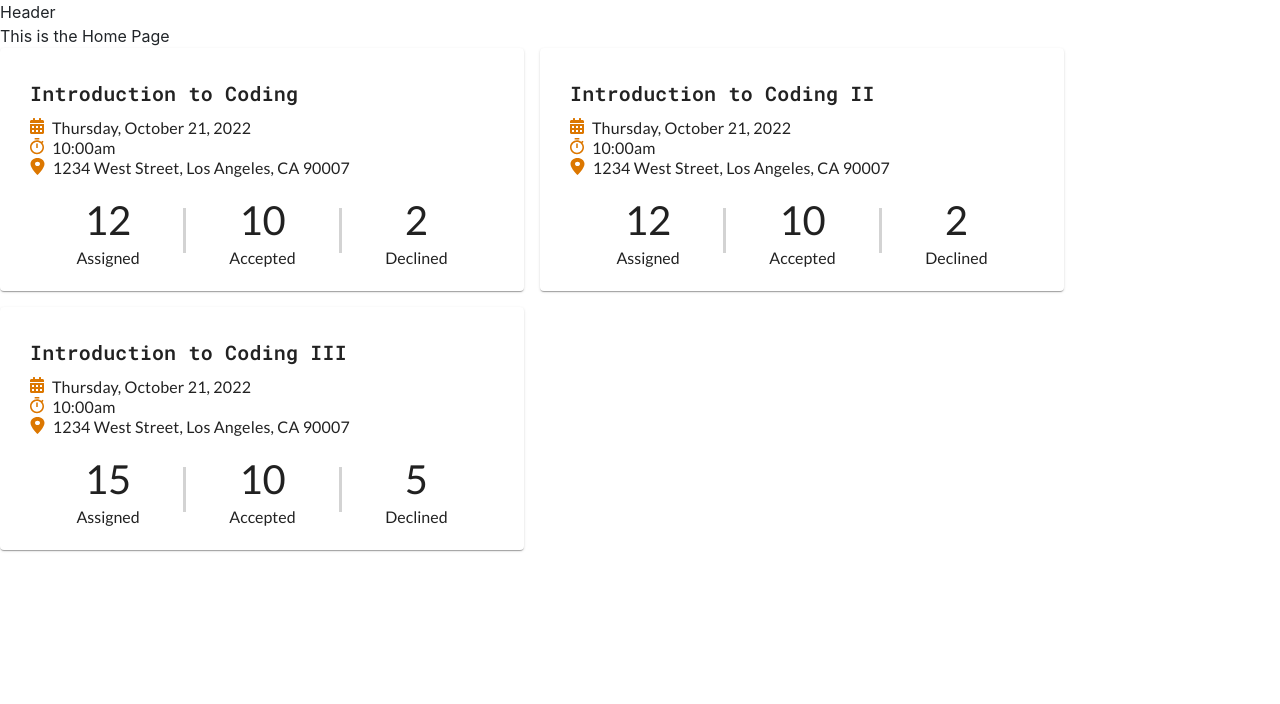
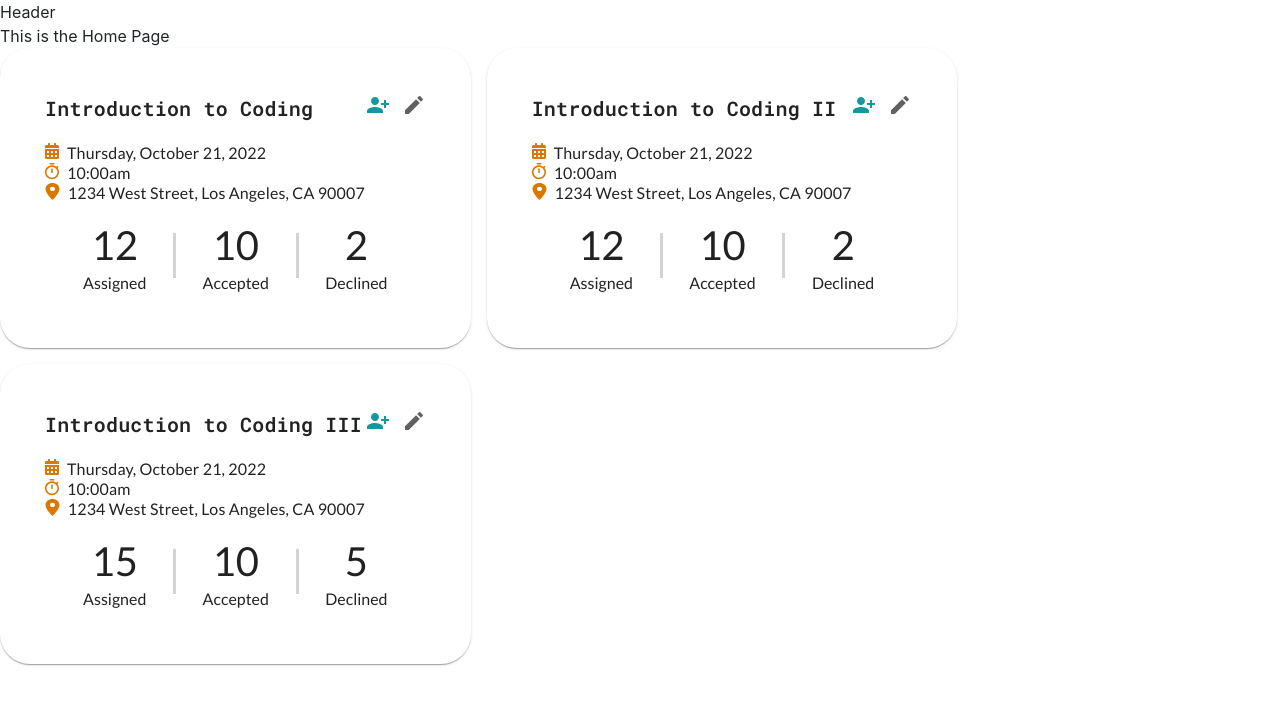
Before and after one commit to ctcusc/BoundlessBrilliance, a React (Create React App) app in the folder client/my-app/: page / in a window 1280 px wide. Shown: the top 704 px of the page. Built offline with nearby package versions, Linux system fonts and the light colour scheme.

Commit message:
Updates styles and adds corner icons

```diff
--- a/client/my-app/package.json
+++ b/client/my-app/package.json
@@ -3,6 +3,7 @@
   "version": "0.1.0",
   "private": true,
   "dependencies": {
+    "@mui/icons-material": "^5.11.0",
     "@testing-library/jest-dom": "^5.16.5",
     "@testing-library/react": "^13.4.0",
     "@testing-library/user-event": "^13.5.0",
--- a/client/my-app/src/components/WorkshopCard.jsx
+++ b/client/my-app/src/components/WorkshopCard.jsx
@@ -3,15 +3,35 @@ import Box from '@mui/material/Box';
 import Card from '@mui/material/Card';
 import CardActions from '@mui/material/CardActions';
 import CardContent from '@mui/material/CardContent';
-import Button from '@mui/material/Button';
 import Typography from '@mui/material/Typography';
 import css from './WorkshopCard.css'
+import EditIcon from '@mui/icons-material/Edit';
+import PersonAddAlt1Icon from '@mui/icons-material/PersonAddAlt1';
 
 import { ReactComponent as DateIcon } from '../images/date_icon.svg'
 import { ReactComponent as TimeIcon } from '../images/time_icon.svg';
 import { ReactComponent as LocationIcon } from '../images/location_icon.svg';
 
-import workshopData from './workshopCardSample.json'
+const cardStyles = {
+    minWidth: 275,
+    dropShadow: '0px 2px 8px rgba(0, 0, 0, 0.15)',
+    borderRadius: '30px',
+    height: '300px'
+};
+
+const cardContentStyles = {
+    padding: '45px',
+    margin: 'auto',
+    height: '280px'
+}
+
+const cardHeaderStyles = {
+    fontSize: 20,
+    fontFamily: 'Roboto Mono',
+    fontWeight: 700,
+    color: '#222222',
+    mb: '20px'
+};
 
 const cardDetailStyles = {
     paddingLeft: 1,
@@ -49,32 +69,25 @@ const numbersWrapperStyles = {
     justifyContent: 'space-between'
 }
 
-const cardContentStyles = {
-    padding: '30px'
-}
-
 const verticalLine = {
     borderRight: '3px solid lightgray',
     height: '45px'
 }
 
 export default function WorkshopCard(props) {
-    console.log(props.workshop)
     return (
 
-        <Card sx={{ minWidth: 275 }}>
+        <Card sx={cardStyles}>
             <CardContent sx={cardContentStyles}>
-                <Typography sx={
-                    {
-                        fontSize: 20,
-                        fontFamily: 'Roboto Mono',
-                        fontWeight: 700,
-                        color: '#222222',
-                        mb: '10px'
-                    }
-                } color="text.secondary" gutterBottom>
-                    {props.workshop.name}
-                </Typography>
+                <div style={{ display: "flex", justifyContent: "space-between" }}>
+                    <Typography sx={cardHeaderStyles} color="text.secondary" gutterBottom>
+                        {props.workshop.name}
+                    </Typography>
+                    <div style={{ display: "flex", width: '60px', justifyContent: "space-between" }}>
+                        <PersonAddAlt1Icon sx={{ color: '#1398A0', cursor: 'pointer' }} />
+                        <EditIcon sx={{ color: '#616161', cursor: 'pointer' }} />
+                    </div>
+                </div>
                 <div style={{ display: "flex" }} >
                     <DateIcon></DateIcon>
                     <Typography sx={
--- a/client/my-app/src/routes/Home.jsx
+++ b/client/my-app/src/routes/Home.jsx
@@ -9,7 +9,7 @@ const Home = () => {
         <div>
             <Header />
             This is the Home Page
-            <Box sx={{ flexGrow: 1 }}>
+            <Box sx={{ flexGrow: 1, width: '90%' }}>
                 <Grid container spacing={2}>
                     {sampleData.map((data) => (
                         <Grid item xs={5}>
```
Also changed, not shown: 1 other file (tests, documents, lock files or other folders).
